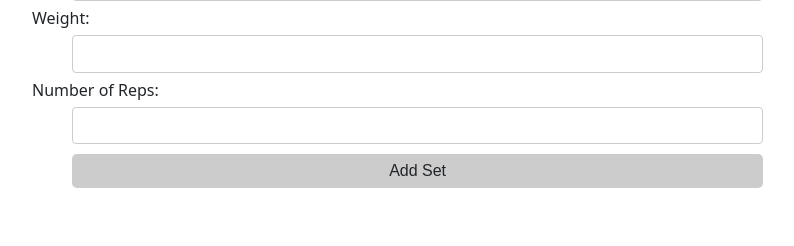
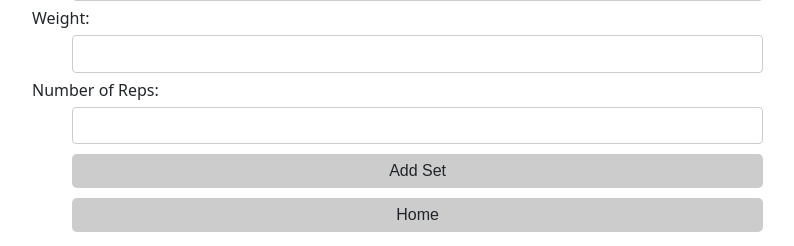
Before and after one commit to david-bieger/DatabaseSystemsFinal, a PHP site: page /cs4750/addExercise.php in a window 1280 px wide. Shown: the part 554-800 px from the top of the page, without its empty margins (224-1018 px from the left). Run offline with PHP 8.4, Linux system fonts and the light colour scheme; data that the repository does not hold is empty.

Commit message:
added home button to add exercise

```diff
--- a/addExercise.php
+++ b/addExercise.php
@@ -81,6 +81,10 @@ if ($_SERVER["REQUEST_METHOD"] == "POST") {
         // You might want to add validation for $weight and $reps here
         add_set($username, $exerciseName, $date, $set_number, $weight, $reps); // For simplicity, assuming set_number as 1
     }
+    if (!empty($_POST['Home'])) {
+        header("Location: http://localhost/cs4750/DatabaseSystemsFinal/home.php?username=$username");
+        exit();
+    }
 }
 
 $exercises = get_exercise_names();
@@ -125,6 +129,12 @@ $exercises = get_exercise_names();
       Number of Reps: <input type="number" name="num_reps" /> <br/>
       <input type="submit" name="addSet" value="Add Set" class="btn" />
     </form>
+
+    <form id="home" action="<?php echo htmlspecialchars($_SERVER["PHP_SELF"]); ?>" method="post">
+        <input type="hidden" name="Home" value="true">
+        <input type="submit" value="Home" class="btn" />
+    </form>
+
   </div>
 
 <script src="https://cdn.jsdelivr.net/npm/bootstrap@5.1.3/dist/js/bootstrap.bundle.min.js" integrity="sha384-ka7Sk0Gln4gmtz2MlQnikT1wXgYsOg+OMhuP+IlRH9sENBO0LRn5q+8nbTov4+1p" crossorigin="anonymous"></script>
```
